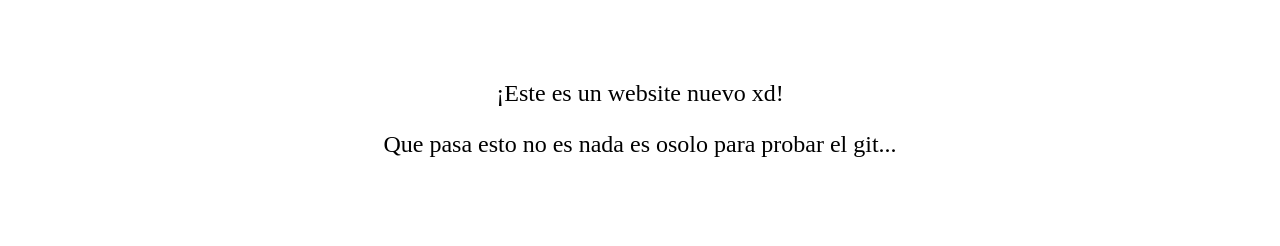
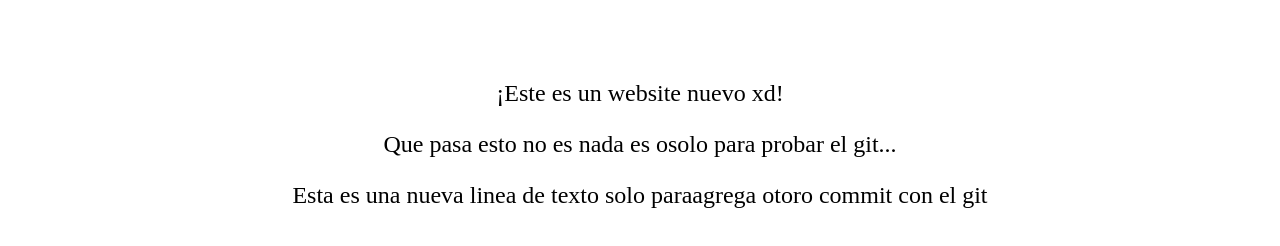
Before and after one commit to santiago025go/invie-github, a plain HTML site: page index.html in a window 1280 px wide. Shown: the part 230-476 px from the top of the page. Drawn offline with Linux system fonts and the light colour scheme.

Commit message:
Este es el ultimo commit

```diff
--- a/index.html
+++ b/index.html
@@ -43,6 +43,7 @@
     <div>
       <p>¡Este es un website nuevo xd!</p>
       <p>Que pasa esto no es nada es osolo para probar el git...</p>
+      <p>Esta es una nueva linea de texto solo paraagrega otoro commit con el git</p>
     </div>
   </body>
 </html>
```
